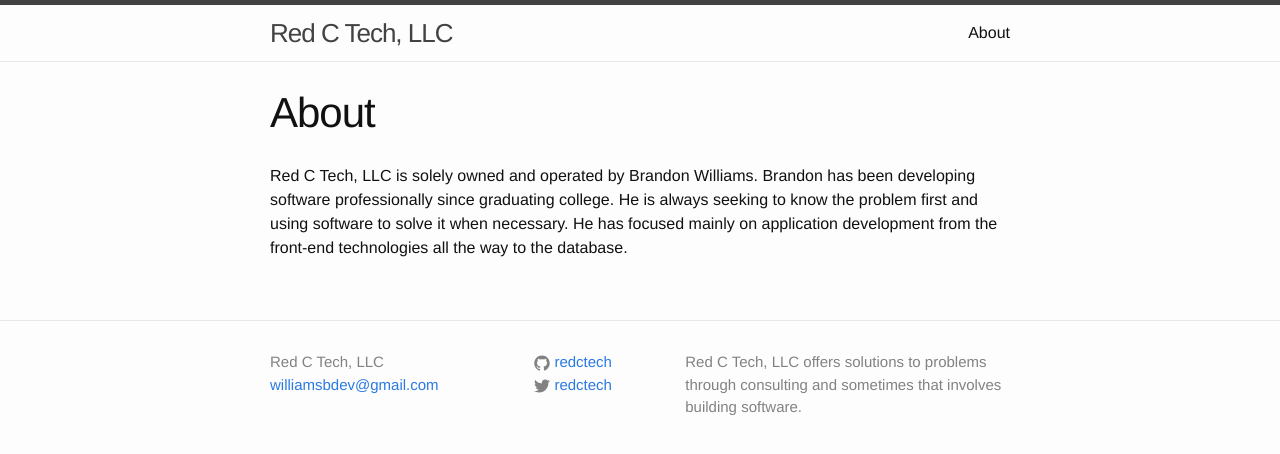
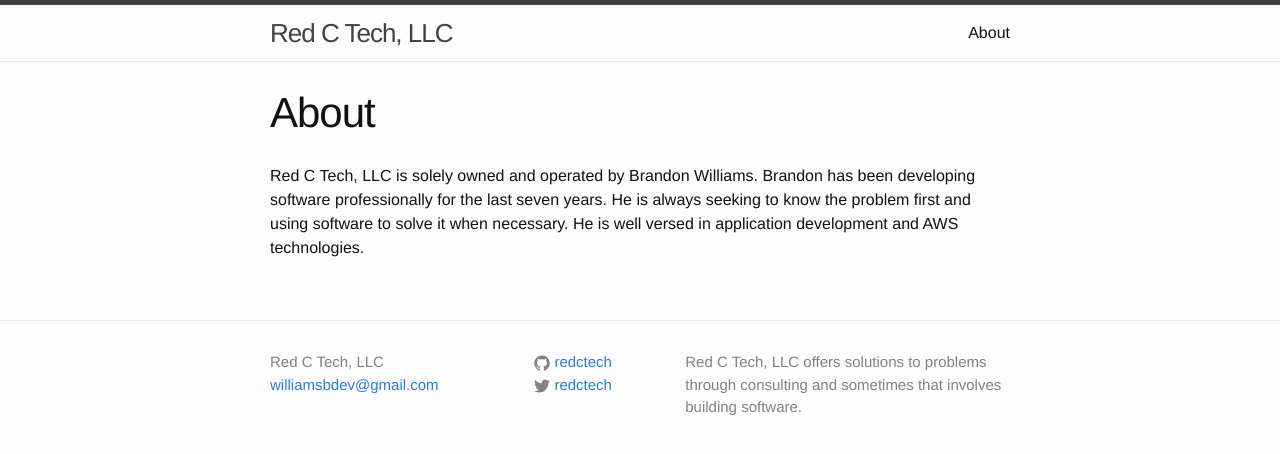
Before and after one commit to redctech/redctech.github.io, a Jekyll site: the page built from about.md, in a window 1280 px wide. Shown: the top 454 px of the page. Built offline with Jekyll 4.4.1, drawn with Linux system fonts in a browser that asks for light colours.

Commit message:
[FEATURE] update About.md

```diff
--- a/about.md
+++ b/about.md
@@ -5,7 +5,6 @@ permalink: /about/
 ---
 
 Red C Tech, LLC is solely owned and operated by Brandon Williams. Brandon has
-been developing software professionally since graduating college. He is always
+been developing software professionally for the last seven years. He is always
 seeking to know the problem first and using software to solve it when
-necessary. He has focused mainly on application development from the front-end
-technologies all the way to the database.
+necessary. He is well versed in application development and AWS technologies.
```
